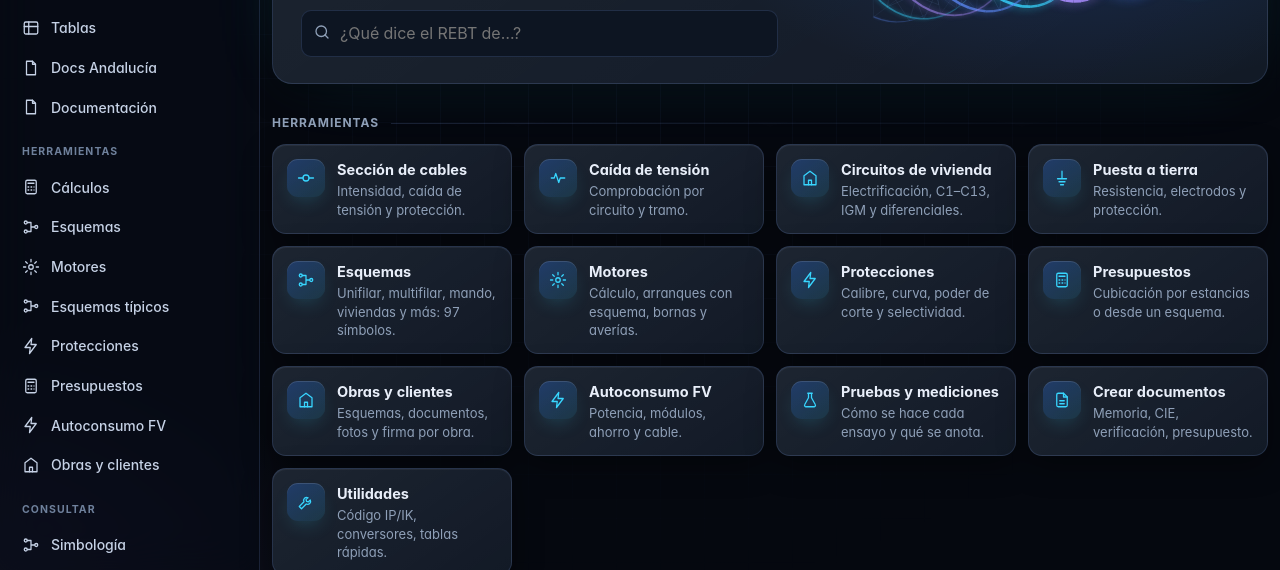
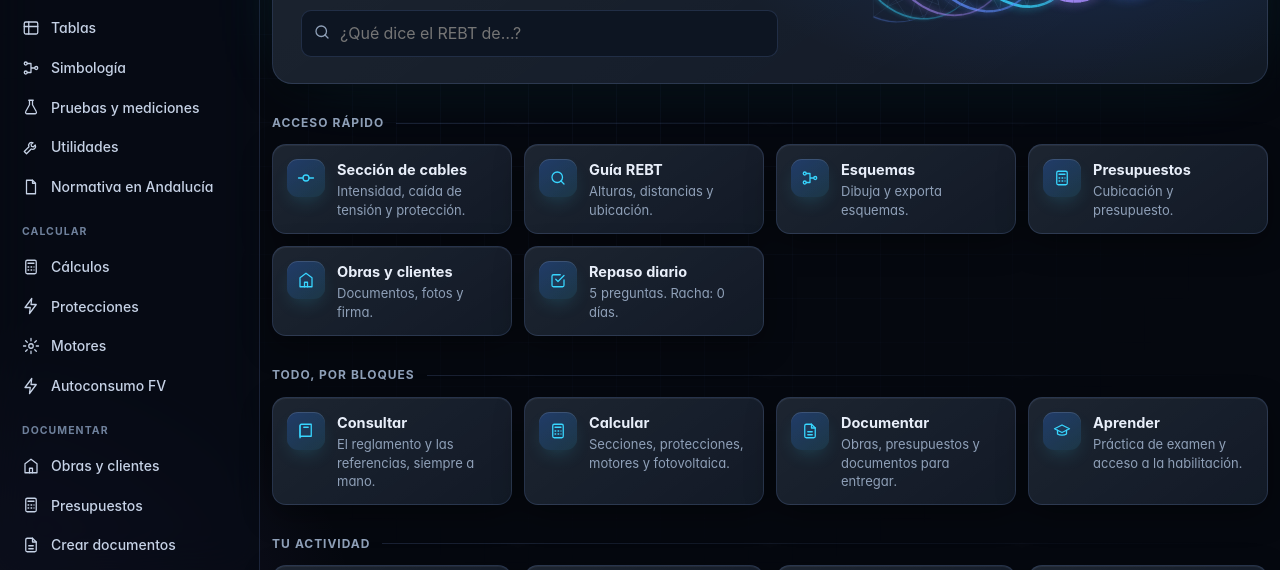
Before and after one commit to lorenzo2t2/rebt-pro, a plain HTML site: page app/index.html in a window 1280 px wide. Shown: the part 230-800 px from the top of the page. Drawn offline with Linux system fonts and the light colour scheme.

Commit message:
v1.9.0: corrige desbordes y reestructura la navegación en bloques
Co-Authored-By: Claude Sonnet 5.5 <noreply@anthropic.com>

```diff
--- a/app/css/style.css
+++ b/app/css/style.css
@@ -19,7 +19,7 @@
 *{box-sizing:border-box}
 html{-webkit-text-size-adjust:100%}
 body{margin:0;background:var(--bg);color:var(--text);font:16px/1.55 system-ui,-apple-system,"Segoe UI",Roboto,sans-serif}
-#app{display:grid;grid-template-columns:260px 1fr;min-height:100vh}
+#app{display:grid;grid-template-columns:260px minmax(0,1fr);min-height:100vh}
 #nav{position:sticky;top:0;height:100vh;overflow:auto;background:var(--panel);border-right:1px solid var(--line);padding:18px 12px;display:flex;flex-direction:column;gap:4px}
 .logo{display:flex;gap:10px;align-items:center;padding:4px 8px 14px;font-weight:800;font-size:18px;letter-spacing:-.01em}
 .logo i{width:34px;height:34px;border-radius:10px;background:linear-gradient(135deg,var(--brand),var(--brand2));display:grid;place-items:center;color:#fff;font-style:normal}
@@ -108,7 +108,7 @@ details>div{padding:0 0 14px}
 .check input{width:22px;height:22px;min-height:0;margin-top:2px;flex:none}
 .print-only{display:none}
 @media (max-width:860px){
-  #app{grid-template-columns:1fr}
+  #app{grid-template-columns:minmax(0,1fr)}
   #nav{display:none}
   #tabbar{display:flex;position:fixed;bottom:0;left:0;right:0;background:var(--panel);border-top:1px solid var(--line);z-index:10;padding:6px 6px calc(6px + env(safe-area-inset-bottom));justify-content:space-around}
   #tabbar a{flex:1;display:flex;flex-direction:column;align-items:center;gap:2px;padding:6px 2px;color:var(--muted);text-decoration:none;font-size:11px;font-weight:700;border-radius:10px}
@@ -126,7 +126,7 @@ details>div{padding:0 0 14px}
 
 /* ---------- Adaptación a tablet y móvil ---------- */
 @media (min-width:861px) and (max-width:1180px){
-  #app{grid-template-columns:200px 1fr}
+  #app{grid-template-columns:200px minmax(0,1fr)}
   #nav{padding:14px 8px}#nav a{padding:9px 10px;font-size:14px}
   #view{padding:22px clamp(14px,3vw,28px) 70px}
   .mini{display:none}
@@ -331,3 +331,9 @@ th{background:var(--panel2)}
   .onehand .pad .u{grid-column:2}
   .esq{padding-bottom:70px}
 }
+
+#view{min-width:0}
+#view img,#view svg,#view canvas,#view table{max-width:100%}
+#view h1,#view h2,#view p,#view li{overflow-wrap:anywhere}
+@media (max-width:860px){#fx3d{height:90px}.top{padding:14px 16px}.top .kick{margin-bottom:4px}}
+@media (max-width:520px){.top p{display:none}.top .sbox{margin-top:10px}}
--- a/app/js/app.js
+++ b/app/js/app.js
@@ -46,21 +46,35 @@
     house: '<path d="M4 21V9l8-6 8 6v12z"/><path d="M10 21v-6h4v6"/>',
   };
   const ic = n => '<svg class="ic" viewBox="0 0 24 24" aria-hidden="true">' + (P[n] || '') + '</svg>';
-  const NAV = [
-    ['#/', 'Inicio', 'home', ''],
-    ['#/guia', 'Guía REBT', 'search', 'Consultar'], ['#/temario', 'Temario', 'book', 'Consultar'], ['#/ref', 'Tablas', 'table', 'Consultar'], ['#/andalucia', 'Docs Andalucía', 'file', 'Consultar'], ['#/docs', 'Documentación', 'file', 'Consultar'],
-    ['#/calc', 'Cálculos', 'calc', 'Herramientas'], ['#/esquemas', 'Esquemas', 'schema', 'Herramientas'], ['#/motores', 'Motores', 'cog', 'Herramientas'], ['#/tipicos', 'Esquemas típicos', 'schema', 'Herramientas'], ['#/protecciones', 'Protecciones', 'bolt', 'Herramientas'], ['#/presupuesto', 'Presupuestos', 'calc', 'Herramientas'], ['#/fv', 'Autoconsumo FV', 'bolt', 'Herramientas'], ['#/obras', 'Obras y clientes', 'house', 'Herramientas'], ['#/simbolos', 'Simbología', 'schema', 'Consultar'], ['#/pruebas', 'Pruebas', 'flask', 'Herramientas'], ['#/crear', 'Crear documentos', 'doc', 'Herramientas'], ['#/utiles', 'Utilidades', 'tools', 'Herramientas'],
-    ['#/test', 'Examen', 'check', 'Formación'], ['#/acceso', 'Acceso y examen', 'cap', 'Formación'],
-    ['#/temas', 'Temas', 'palette', 'Aplicación'], ['#/actualizar', 'Actualizar', 'down', 'Aplicación'], ['#/fuentes', 'Fuentes', 'info', 'Aplicación'],
-  ];
-  const TAB = ['Inicio', 'Guía REBT', 'Cálculos', 'Esquemas', 'Examen'];
+  /* Estructura: 5 bloques. Cada bloque tiene su página de entrada (#/consultar, #/calcular, #/documentar, #/aprender). */
+  const HUBS = {
+    consultar: { t: 'Consultar', i: 'book', d: 'El reglamento y las referencias, siempre a mano.', items: [
+      ['#/guia', 'search', 'Guía REBT', 'Alturas, distancias y ubicación por elemento.'], ['#/temario', 'book', 'Temario', '7 unidades y todas las ITC-BT con datos clave.'], ['#/ref', 'table', 'Tablas', 'Intensidades, tubos y valores de referencia.'],
+      ['#/simbolos', 'schema', 'Simbología', 'Todos los símbolos eléctricos y su designación.'], ['#/pruebas', 'flask', 'Pruebas y mediciones', 'Cómo se hace cada ensayo y qué se anota.'], ['#/utiles', 'tools', 'Utilidades', 'Código IP/IK, conversores y tablas rápidas.'], ['#/andalucia', 'file', 'Normativa en Andalucía', 'TECI, PUES, CIE, MTD y trámites de la Junta.']] },
+    calcular: { t: 'Calcular', i: 'calc', d: 'Secciones, protecciones, motores y fotovoltaica.', items: [
+      ['#/calc', 'calc', 'Cálculos', 'Sección, caída de tensión, vivienda, tierra y más.'], ['#/protecciones', 'bolt', 'Protecciones', 'Calibre, curva, poder de corte y selectividad.'], ['#/motores', 'cog', 'Motores', 'Cálculo, arranques con esquema, bornas y averías.'], ['#/fv', 'bolt', 'Autoconsumo FV', 'Potencia, módulos, ahorro y cable.']] },
+    documentar: { t: 'Documentar', i: 'doc', d: 'Obras, presupuestos y documentos para entregar.', items: [
+      ['#/obras', 'house', 'Obras y clientes', 'Esquemas, documentos, fotos y firma por obra.'], ['#/presupuesto', 'calc', 'Presupuestos', 'Cubicación por estancias o desde un esquema.'], ['#/crear', 'doc', 'Crear documentos', 'Memoria, CIE, verificación y más.'], ['#/docs', 'file', 'Flujo de trabajo', 'Listas de comprobación de una instalación.'], ['#/andalucia', 'file', 'Documentación en Andalucía', 'Qué documento corresponde y cómo se tramita.']] },
+    aprender: { t: 'Aprender', i: 'cap', d: 'Práctica de examen y acceso a la habilitación.', items: [
+      ['#/test/diario', 'check', 'Repaso diario', '5 preguntas al día con racha.'], ['#/test', 'check', 'Examen', 'Test por unidad, simulacros y repaso de fallos.'], ['#/acceso', 'cap', 'Acceso y examen', 'Vías para obtener la habilitación.']] },
+  };
+  const AJUSTES = [['#/temas', 'palette', 'Temas', 'Estilo, modo oscuro o claro y alto contraste.'], ['#/actualizar', 'down', 'Actualizar', 'Busca versiones nuevas de la app.'], ['#/fuentes', 'info', 'Fuentes', 'De dónde salen los datos.']];
+  const DIBUJAR = [['#/esquemas', 'schema', 'Esquemas', 'Editor con más de 120 símbolos.'], ['#/tipicos', 'schema', 'Esquemas típicos', 'Conmutada, cruzamiento, telerruptor y más.']];
+  const NAV = [['#/', 'Inicio', 'home', '']]
+    .concat(Object.values(HUBS).filter(h => h.t !== 'Aprender').flatMap(h => h.items.filter(x => !(h.t === 'Documentar' && x[0] === '#/andalucia')).map(x => [x[0], x[2], x[1], h.t])))
+    .concat(DIBUJAR.map(x => [x[0], x[2], x[1], 'Dibujar']))
+    .concat(HUBS.aprender.items.map(x => [x[0], x[2], x[1], 'Aprender']))
+    .concat(AJUSTES.map(x => [x[0], x[2], x[1], 'Aplicación']));
+  /* Pestañas inferiores del móvil: cada una agrupa las rutas de su bloque */
+  const TABS = [['#/', 'Inicio', 'home', ['#/']], ['#/consultar', 'Consultar', 'book', ['#/consultar', '#/guia', '#/temario', '#/ref', '#/simbolos', '#/pruebas', '#/utiles', '#/andalucia']], ['#/calcular', 'Calcular', 'calc', ['#/calcular', '#/calc', '#/protecciones', '#/motores', '#/fv']], ['#/esquemas', 'Esquemas', 'schema', ['#/esquemas', '#/tipicos']], ['#/documentar', 'Documentar', 'doc', ['#/documentar', '#/obras', '#/presupuesto', '#/crear', '#/docs']]];
   function renderNav(cur) {
     const on = h => (h === '#/' ? cur === '#/' || cur === '' : cur.startsWith(h)) ? 'on' : '';
     let g = '';
     $('#nav').innerHTML = '<div class="logo"><i>' + ic('bolt') + '</i><div>Elec-LoM<small>Herramienta para instaladores BT</small></div></div>' +
       NAV.map(([h, t, i, grp]) => { let x = ''; if (grp !== g) { g = grp; if (grp) x = '<div class="ng">' + grp + '</div>'; } return x + '<a href="' + h + '" class="' + on(h) + '">' + ic(i) + t + '</a>'; }).join('') +
       '<div class="sp"></div><button class="btn sm" id="theme">Cambiar tema</button><div class="mini">Basado en el RD 842/2002 consolidado (BOE). Los datos orientativos no sustituyen al texto oficial.</div>';
-    $('#tabbar').innerHTML = NAV.filter(n => TAB.includes(n[1])).map(([h, t, i]) => '<a href="' + h + '" class="' + on(h) + '">' + ic(i) + t.replace('Guía REBT', 'Guía') + '</a>').join('') + '<a href="#/mas" class="' + on('#/mas') + '">' + ic('menu') + 'Más</a>';
+    const hon = pre => pre.some(x => x === '#/' ? (cur === '#/' || cur === '') : cur === x || cur.startsWith(x + '/')) ? 'on' : '';
+    $('#tabbar').innerHTML = TABS.map(([h, t, i, pre]) => '<a href="' + h + '" class="' + hon(pre) + '">' + ic(i) + t + '</a>').join('') + '<a href="#/mas" class="' + (cur === '#/mas' || /^#\/(test|acceso|temas|actualizar|fuentes)/.test(cur) ? 'on' : '') + '">' + ic('menu') + 'Más</a>';
     const tb = $('#theme');
     if (tb) tb.onclick = () => {
       const r = document.documentElement; const cur = r.dataset.theme;
@@ -148,33 +162,17 @@
       <form class="sbox" id="hs" role="search">${ic('search')}<input id="hq" type="search" placeholder="¿Qué dice el REBT de…?" autocomplete="off" aria-label="Buscar en el REBT"></form></div>
       <canvas id="fx3d" aria-hidden="true"></canvas>
     </div>
-    <h2>Herramientas</h2>
+    <h2>Acceso rápido</h2>
     <div class="tiles">
       ${tile('#/calc/seccion', 'cable', 'Sección de cables', 'Intensidad, caída de tensión y protección.')}
-      ${tile('#/calc/caida', 'pulse', 'Caída de tensión', 'Comprobación por circuito y tramo.')}
-      ${tile('#/calc/vivienda', 'house', 'Circuitos de vivienda', 'Electrificación, C1–C13, IGM y diferenciales.')}
-      ${tile('#/calc/tierra', 'earth', 'Puesta a tierra', 'Resistencia, electrodos y protección.')}
-      ${tile('#/esquemas', 'schema', 'Esquemas', 'Unifilar, multifilar, mando, viviendas y más: ' + Object.keys(window.REBTSym || {}).length + ' símbolos.')}
-      ${tile('#/motores', 'cog', 'Motores', 'Cálculo, arranques con esquema, bornas y averías.')}
-      ${tile('#/protecciones', 'bolt', 'Protecciones', 'Calibre, curva, poder de corte y selectividad.')}
-      ${tile('#/presupuesto', 'calc', 'Presupuestos', 'Cubicación por estancias o desde un esquema.')}
-      ${tile('#/obras', 'house', 'Obras y clientes', 'Esquemas, documentos, fotos y firma por obra.')}
-      ${tile('#/fv', 'bolt', 'Autoconsumo FV', 'Potencia, módulos, ahorro y cable.')}
-      ${tile('#/pruebas', 'flask', 'Pruebas y mediciones', 'Cómo se hace cada ensayo y qué se anota.')}
-      ${tile('#/crear', 'doc', 'Crear documentos', 'Memoria, CIE, verificación, presupuesto.')}
-      ${tile('#/utiles', 'tools', 'Utilidades', 'Código IP/IK, conversores, tablas rápidas.')}
+      ${tile('#/guia', 'search', 'Guía REBT', 'Alturas, distancias y ubicación.')}
+      ${tile('#/esquemas', 'schema', 'Esquemas', 'Dibuja y exporta esquemas.')}
+      ${tile('#/presupuesto', 'calc', 'Presupuestos', 'Cubicación y presupuesto.')}
+      ${tile('#/obras', 'house', 'Obras y clientes', 'Documentos, fotos y firma.')}
+      ${tile('#/test/diario', 'check', 'Repaso diario', (diarioHecho() ? 'Hecho hoy. Racha: ' : '5 preguntas. Racha: ') + rachaDiaria() + ' días.')}
     </div>
-    <h2>Consultar y aprender</h2>
-    <div class="tiles">
-      ${tile('#/guia', 'search', 'Guía REBT', 'Alturas, distancias y ubicación por elemento.')}
-      ${tile('#/temario', 'book', 'Temario', '7 unidades y todas las ITC-BT con datos clave.')}
-      ${tile('#/test/diario', 'check', 'Repaso diario', (diarioHecho() ? 'Hoy ya lo has hecho. Racha: ' : '5 preguntas al día. Racha: ') + rachaDiaria() + ' días.')}
-      ${tile('#/test', 'check', 'Preparar el examen', 'Test por unidad, simulacros y repaso de fallos.')}
-      ${tile('#/acceso', 'cap', 'Acceso y examen', 'Vías para obtener la habilitación.')}
-      ${tile('#/ref', 'table', 'Tablas', 'Intensidades, tubos y valores de referencia.')}
-      ${tile('#/andalucia', 'file', 'Documentación Andalucía', 'CIE, MTD, TECI/PUES y trámites de la Junta.')}
-      ${tile('#/docs', 'file', 'Documentación', 'Flujo de trabajo y listas de comprobación.')}
-    </div>
+    <h2>Todo, por bloques</h2>
+    <div class="tiles">${Object.entries(HUBS).map(([k, hb]) => tile('#/' + k, hb.i, hb.t, hb.d)).join('')}</div>
     ${(() => { const fv = store.get('favoritos', []), rc = store.get('recientes', []).filter(x => !fv.some(f => f[0] === x[0])).slice(0, 5); const ch = (a, ico) => a.map(x => `<a class="chip" href="${x[0]}">${ico} ${esc(x[1])}</a>`).join(''); return fv.length || rc.length ? `<h2>Favoritos y recientes</h2><div class="chips">${ch(fv, '★')}${ch(rc, '↺')}</div>` : ''; })()}
     <h2>Tu actividad</h2>
     <div class="kpis">
@@ -753,8 +751,12 @@
     <div class="note">Tus datos (progreso, notas, borradores) se guardan solo en este navegador y no se envían a ningún servidor.</div>`;
   });
 
+  Object.entries(HUBS).forEach(([k, hb]) => route(new RegExp('^#/' + k + '$'), () => {
+    view.innerHTML = `<h1>${hb.t}</h1><p class="lead">${hb.d}</p><div class="tiles">${hb.items.map(([h, i, t, d]) => `<a class="tile" href="${h}"><div class="ti">${ic(i)}</div><div><b>${t}</b><span>${d}</span></div></a>`).join('')}</div>`;
+  }));
   route(/^#\/mas$/, () => {
-    view.innerHTML = `<h1>Más secciones</h1><div class="tiles">${NAV.filter(n => n[1] !== "Inicio" && !TAB.includes(n[1])).map(([h, t, i]) => `<a class="tile" href="${h}"><div class="ti">${ic(i)}</div><div><b>${t}</b></div></a>`).join('')}</div>`;
+    const tl = (h, i, t, d) => `<a class="tile" href="${h}"><div class="ti">${ic(i)}</div><div><b>${t}</b><span>${d}</span></div></a>`;
+    view.innerHTML = `<h1>Más</h1><h2>Aprender</h2><div class="tiles">${HUBS.aprender.items.map(x => tl(...x)).join('')}</div><h2>Aplicación</h2><div class="tiles">${AJUSTES.map(x => tl(...x)).join('')}</div>`;
   });
   const API = { route, store, esc, fmt, num, view, go, $, $$, C };
   (window.REBTExt || []).forEach(fn => { try { fn(API); } catch (e) { console.error(e); } });
--- a/app/version.json
+++ b/app/version.json
@@ -1,9 +1,9 @@
 {
- "version": "1.8.0",
+ "version": "1.9.0",
  "minApk": 4,
  "files": {
   "apple-touch-icon.png": "aa69b88802e7",
-  "css/style.css": "2091e2629586",
+  "css/style.css": "5227ceba425f",
   "data/rebt.txt": "d1ef5d28541f",
   "icon-192.png": "00ec0fe72877",
   "icon-512.png": "0e3a1c0757a7",
@@ -11,7 +11,7 @@
   "index.html": "7702597be74c",
   "js/acceso.js": "71931362913e",
   "js/andalucia.js": "ae5e8c3daac9",
-  "js/app.js": "6d4edda7116b",
+  "js/app.js": "c0602fbe37c1",
   "js/calc.js": "2cc9630a99b3",
   "js/docgen.js": "7f7457a7302a",
   "js/docs.js": "2f233c137d17",
```
